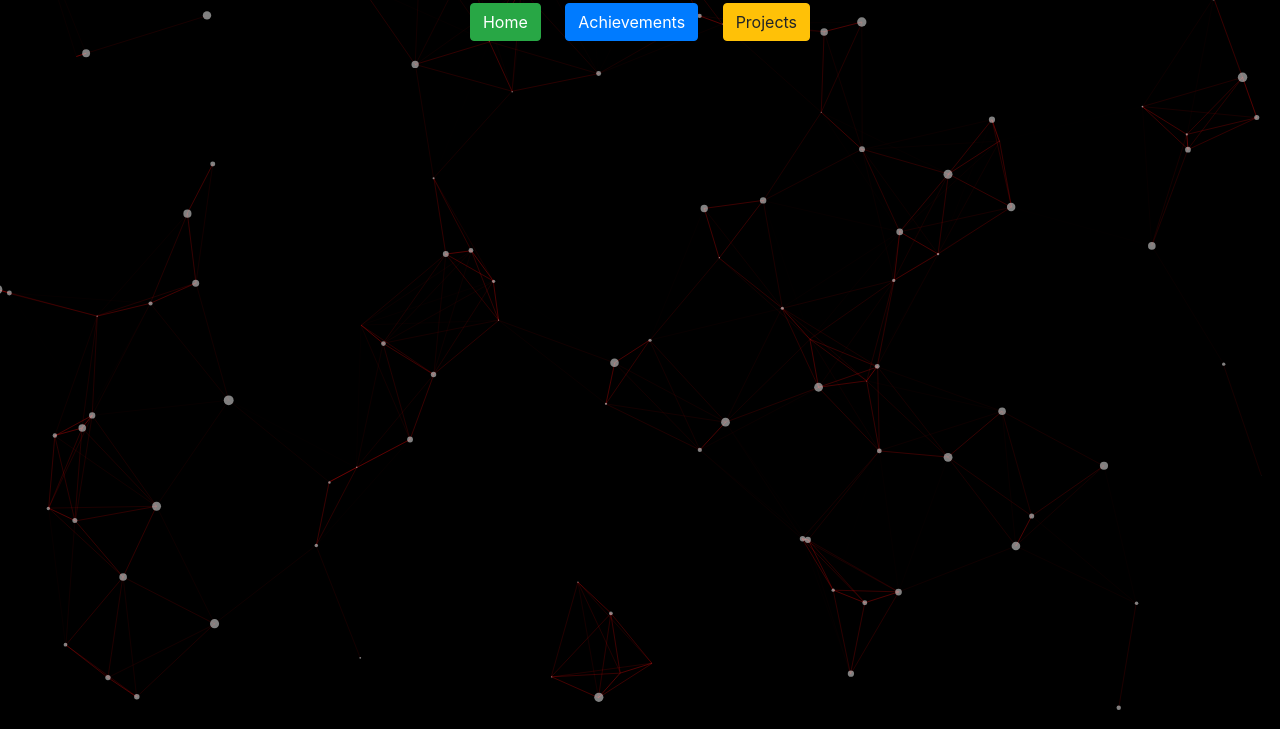
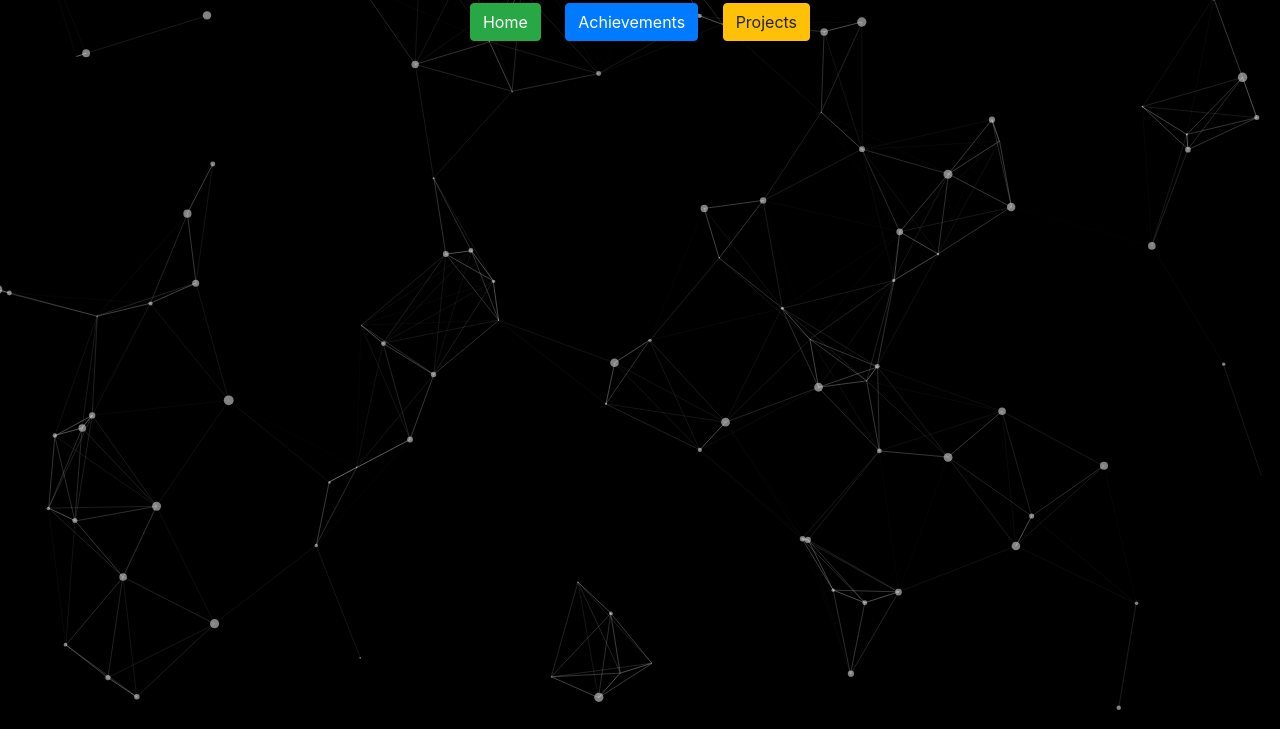
Before and after one commit to Balvirportfolio/portfolio, a plain HTML site: page index.html in a window 1280 px wide. Shown: the part 77-806 px from the top of the page. Drawn offline with nearby package versions, Linux system fonts and the light colour scheme; a web font is replaced by a local one.

Commit message:
Update index.html

```diff
--- a/index.html
+++ b/index.html
@@ -61,7 +61,7 @@
                     }
                 },
                 "color": {
-                    "value": "#FFFFFF"
+                    "value": "#FFFFFF" /* Change particle color to white */
                 },
                 "shape": {
                     "type": "circle",
@@ -101,7 +101,7 @@
                 "line_linked": {
                     "enable": true,
                     "distance": 150,
-                    "color": "#ff0a0a",
+                    "color": "#FFFFFF", /* Changed line color to white */
                     "opacity": 0.4,
                     "width": 1
                 },
```
